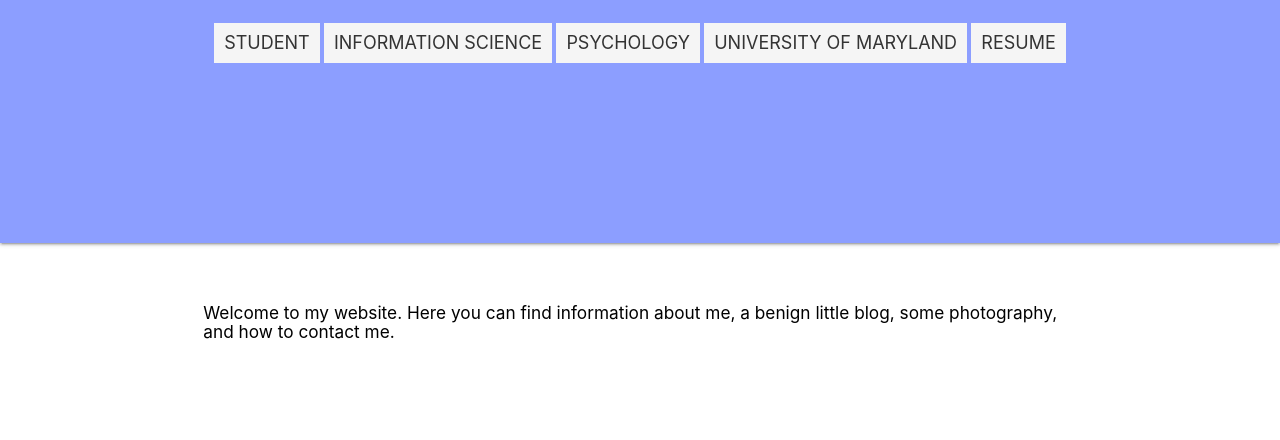
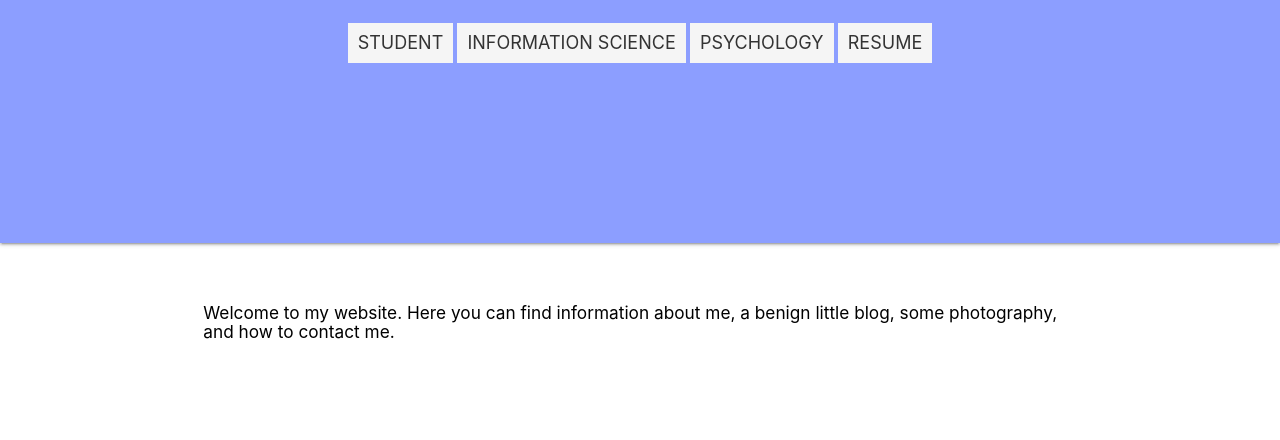
Before and after one commit to matthewye98/matthewye98.github.io, a plain HTML site: page index.html in a window 1280 px wide. Shown: the part 360-800 px from the top of the page. Drawn offline with nearby package versions, Linux system fonts and the light colour scheme.

Commit message:
removed umd link

```diff
--- a/index.html
+++ b/index.html
@@ -48,7 +48,6 @@
       <h5 class="grey lighten-4 grey text text-darken-1">Student</h5>
       <h5 class="grey lighten-4 grey text text-darken-1"><a href="http://www.ischool.umd.edu">Information Science</a></h5>
       <h5 class="grey lighten-4 grey text text-darken-1"><a href="http://www.psyc.umd.edu">Psychology</a></h5>
-      <h5 class="grey lighten-4 grey text text-darken-1"><a href="http://www.umd.edu">University of Maryland</a></h5>
       <h5 class="grey lighten-4 grey text text-darken-1"><a href="/matthewyeresume.pdf">Resume</a></h5>
 
     </div>
```
